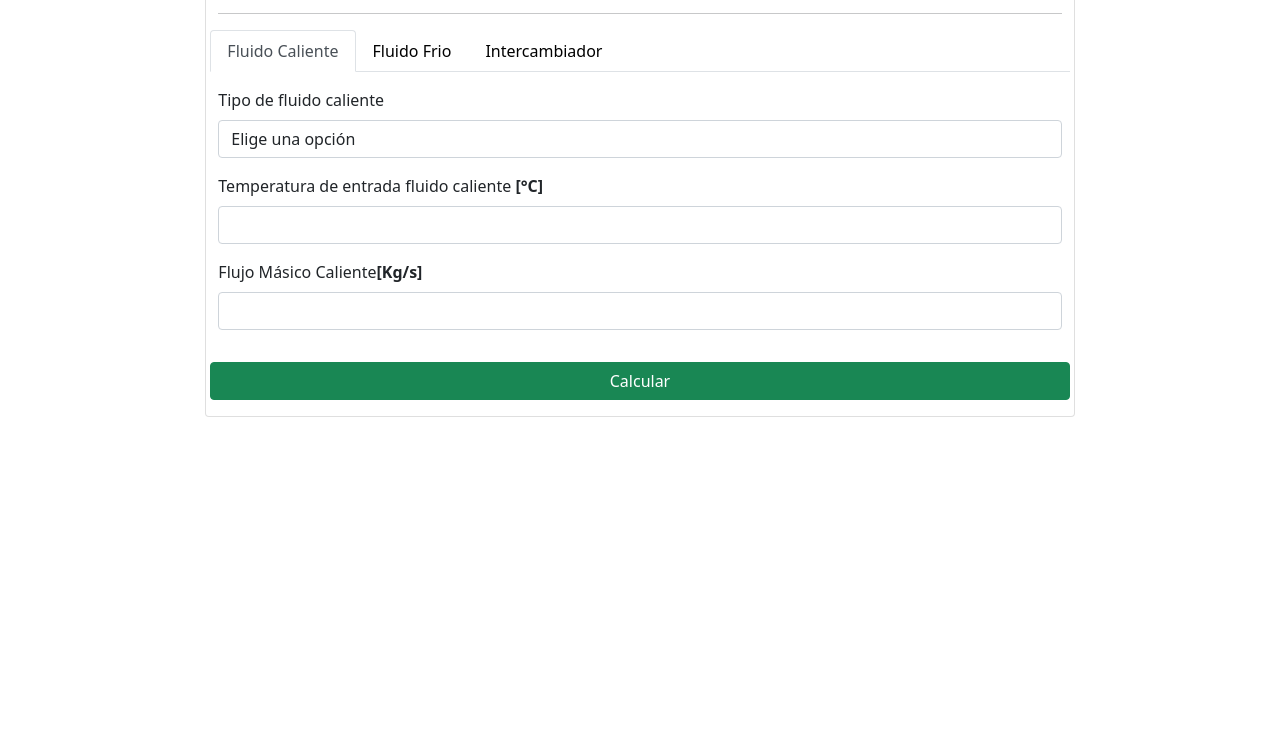
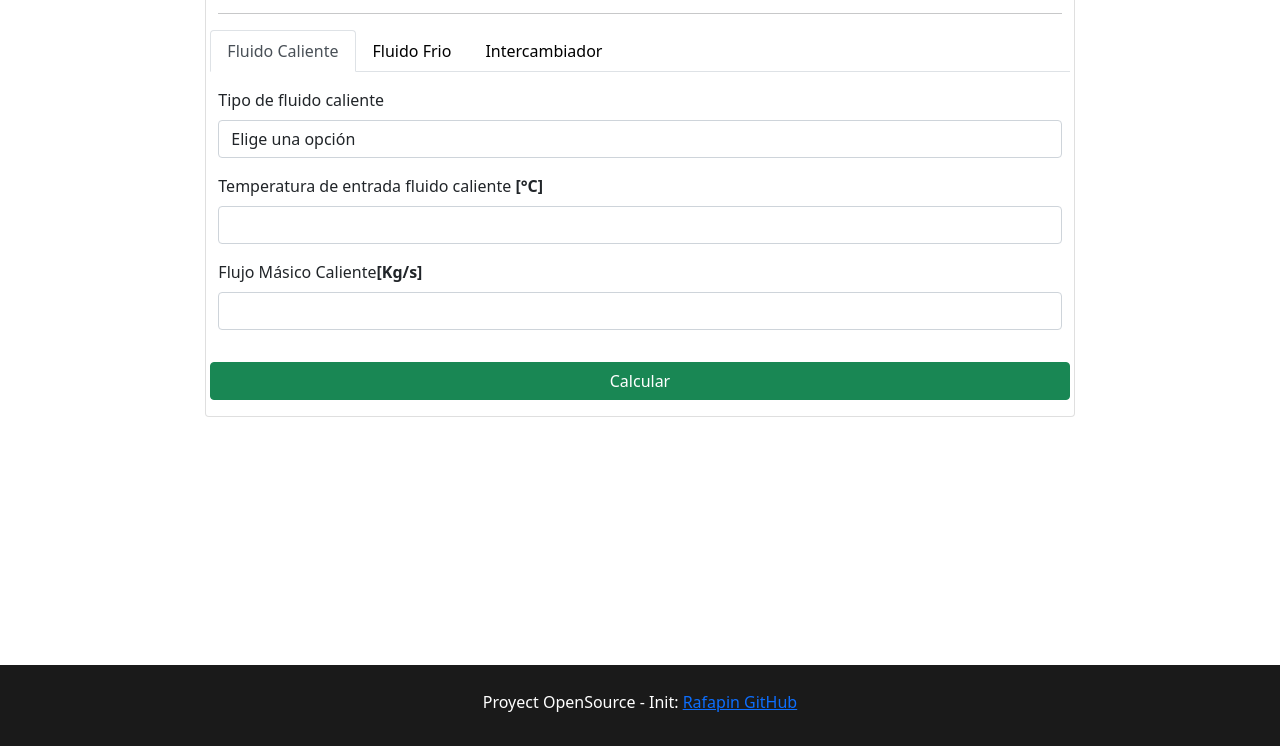
Before and after one commit to rafapin/heat_exchangers, a plain HTML site: page index.html in a window 1280 px wide. Shown: the part 78-824 px from the top of the page. Before the commit the page ends 800 px from the top, so only its background shows below. Drawn offline with Linux system fonts and the light colour scheme.

Commit message:
Estilos 1.0

```diff
--- a/index.html
+++ b/index.html
@@ -5,13 +5,13 @@
     <meta http-equiv="X-UA-Compatible" content="IE=edge">
     <meta name="viewport" content="width=device-width, initial-scale=1.0">
     <title>App Intercambiadores</title>
-
+    <link href="styles.css" rel="stylesheet">
     <link href="libraries/bootstrap-5.0.0-beta2-dist/css/bootstrap.min.css" rel="stylesheet">
     <script src="libraries/bootstrap-5.0.0-beta2-dist/js/bootstrap.bundle.min.js"></script>
 </head>
 <body>
-
-   <div class="row mt-4">
+    <div id="wrapper">
+   <div class="row mt-4" id="content">
         <div class="col-2"></div>
         <div class="col-8 card">
             <div class="row" >
@@ -146,7 +146,18 @@
         <div class="col-2"></div>
     </div>
 
+    <div id="footer">
+        <div class="text-center" style="padding-top:25px">
+            Proyect OpenSource - Init: <a  href="https://github.com/rafapin" target="_blank"> Rafapin GitHub </a>
+        </div>
+    </div>
 
+</div>
     <script src="app.js"></script>
+
+
+
+
+
 </body>
 </html>
--- /dev/null
+++ b/styles.css
@@ -0,0 +1,20 @@
+html, body {
+    height: 100%;
+}
+#wrapper {
+    min-height: 100%;
+    position: relative;
+}
+#content {
+    padding-bottom: 81px; /* El tamaño del footer para evitar el sobreposicionamiento */
+}
+
+#footer {
+    color: white;
+    background-color: #1A1A1A;
+    width: 100%;
+    height: 81px;
+    position: absolute;
+    bottom: 0;
+    left: 0;
+}
```
